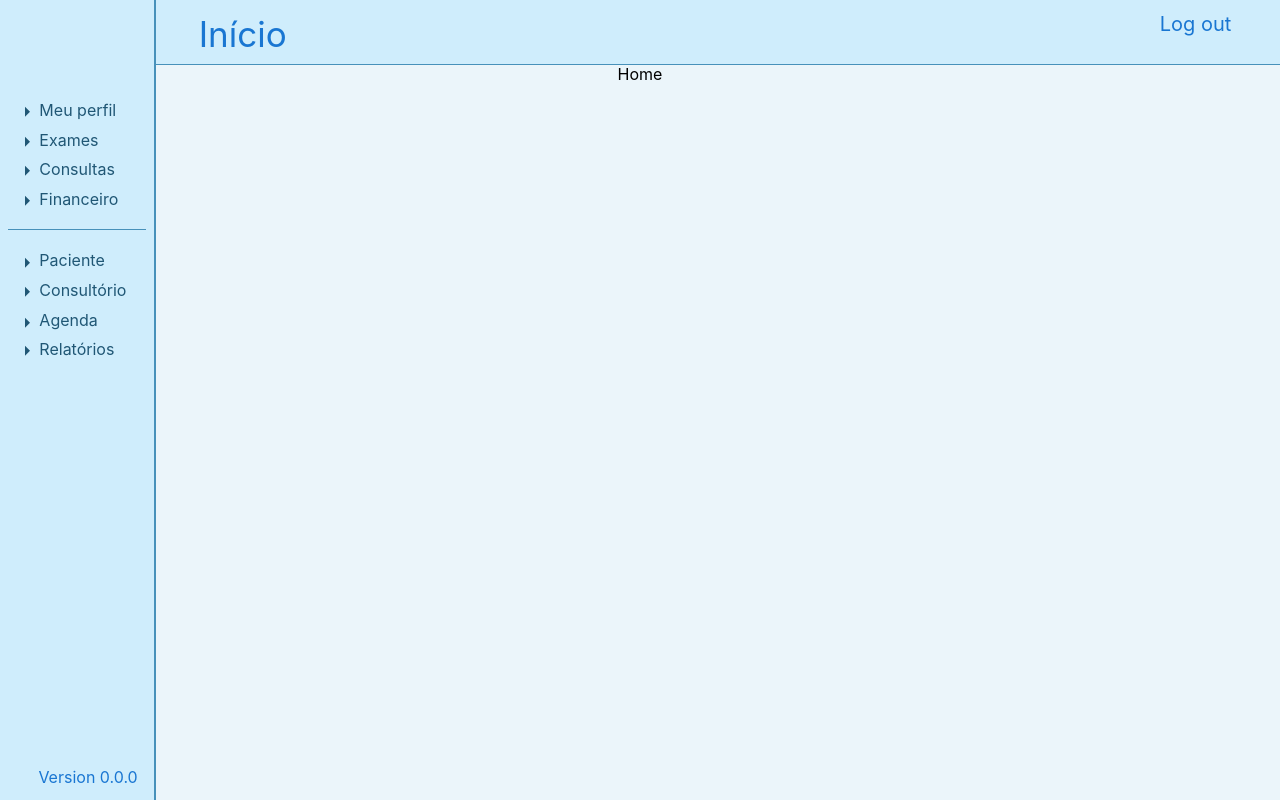
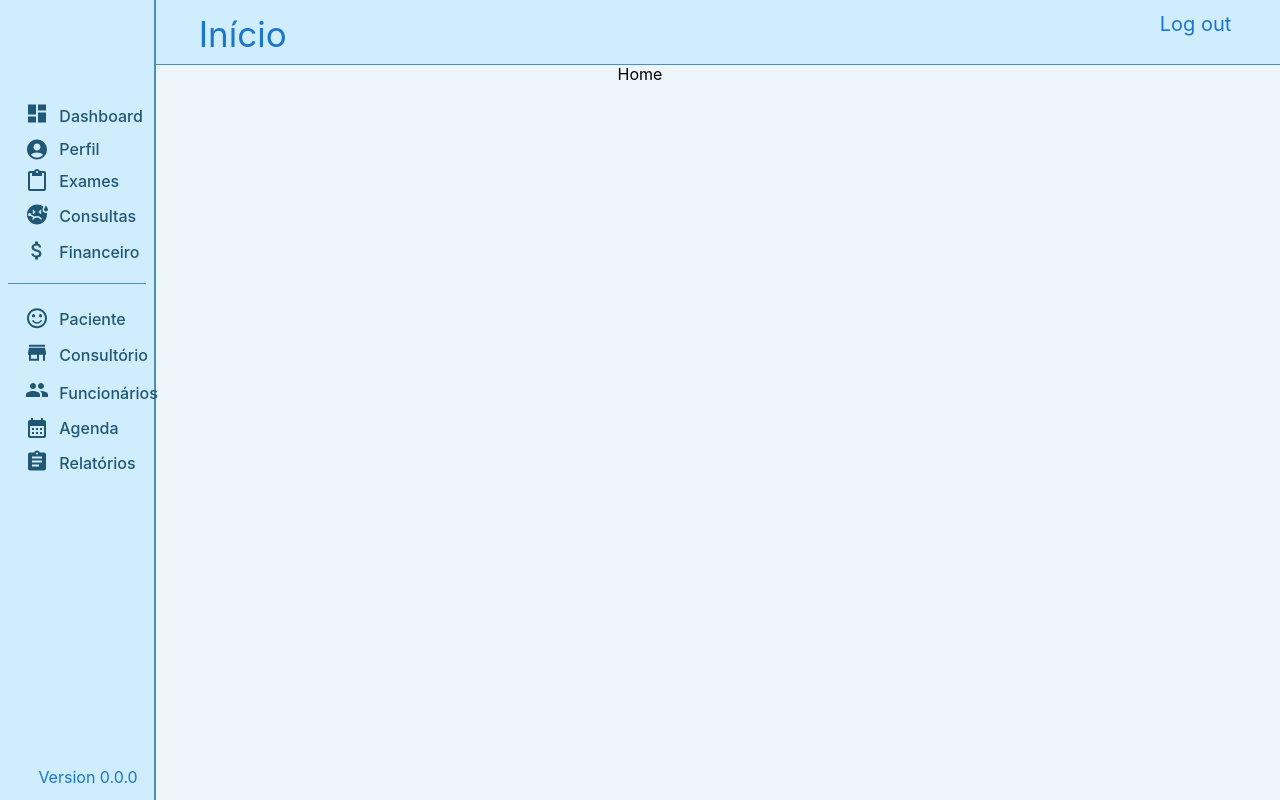
Before and after one commit to AndAccioly/PAC-frontend, a React (Create React App) app: page / in a window 1280 px wide. Shown: the top 800 px of the page. Built offline with nearby package versions, Linux system fonts and the light colour scheme.

Commit message:
Menu redesign

```diff
--- a/src/components/menu/MenuLateral.js
+++ b/src/components/menu/MenuLateral.js
@@ -1,35 +1,52 @@
 import * as React from 'react';
-import Typography from '@mui/material/Typography';
-import { Link } from "react-router-dom";
-import ArrowRightIcon from '@mui/icons-material/ArrowRight';
 import MenuLateralItem from './MenuLateralItem'
+import AccountCircleIcon from '@mui/icons-material/AccountCircle';
+import AssignmentIcon from '@mui/icons-material/Assignment';
+import AttachMoneyIcon from '@mui/icons-material/AttachMoney';
+import StoreIcon from '@mui/icons-material/Store';
+import CalendarMonthIcon from '@mui/icons-material/CalendarMonth';
+import ContentPasteIcon from '@mui/icons-material/ContentPaste';
+import SickIcon from '@mui/icons-material/Sick';
+import DashboardIcon from '@mui/icons-material/Dashboard';
+import SentimentSatisfiedAltIcon from '@mui/icons-material/SentimentSatisfiedAlt';
+import PeopleIcon from '@mui/icons-material/People';
 
 function LinkMenu(props) {
     const classes = props.classes;
-    return(
+    return (
         <div className={classes.menuLateral}>
             <div className={classes.menuLateralTopo}></div>
             <div className={classes.menuLateralItens}>
 
                 <MenuLateralItem
-                    titulo='Meu perfil'
+                    titulo='Dashboard'
                     classes={classes}
                     url='/perfil'
+                    icon={<DashboardIcon/>}
+                />
+                <MenuLateralItem
+                    titulo='Perfil'
+                    classes={classes}
+                    url='/perfil'
+                    icon={<AccountCircleIcon/>}
                 />
                 <MenuLateralItem
                     titulo='Exames'
                     classes={classes}
                     url='/exame'
+                    icon={<ContentPasteIcon/>}
                 />
                 <MenuLateralItem
                     titulo='Consultas'
                     classes={classes}
                     url='/consulta'
+                    icon={<SickIcon/>}
                 />
                 <MenuLateralItem
                     titulo='Financeiro'
                     classes={classes}
                     url='/financeiro'
+                    icon={<AttachMoneyIcon/>}
                 />
 
                 <div className={classes.menuLinha}></div>
@@ -38,21 +55,31 @@ function LinkMenu(props) {
                     titulo='Paciente'
                     classes={classes}
                     url='/paciente'
+                    icon={<SentimentSatisfiedAltIcon />}
                 />
                 <MenuLateralItem
                     titulo='Consultório'
                     classes={classes}
                     url='/consultorio'
+                    icon={<StoreIcon />}
+                />
+                <MenuLateralItem
+                    titulo='Funcionários'
+                    classes={classes}
+                    url='/consultorio'
+                    icon={<PeopleIcon />}
                 />
                 <MenuLateralItem
                     titulo='Agenda'
                     classes={classes}
                     url='/agenda'
+                    icon={<CalendarMonthIcon />}
                 />
                 <MenuLateralItem
                     titulo='Relatórios'
                     classes={classes}
                     url='/relatorios'
+                    icon={<AssignmentIcon />}
                 />
             </div>
             <div className={classes.versao}>Version 0.0.0</div>
--- a/src/components/menu/MenuLateralItem.js
+++ b/src/components/menu/MenuLateralItem.js
@@ -1,14 +1,51 @@
-import ArrowRightIcon from '@mui/icons-material/ArrowRight';
+import { makeStyles } from '@material-ui/core';
 import { Link } from "react-router-dom";
+import Cores from '../../util/cores';
+
+const useStyles = makeStyles({
+    menuLateralItemArrow: {
+        display: 'flex',
+        paddingLeft: '10%',
+        color: Cores.azul4,
+        "&:hover": {
+            background: Cores.azul0,
+            cursor: 'pointer',
+            color: Cores.azul4
+        }
+    },
+    menuLink: {
+        textDecoration: 'none',
+        display: 'flex',
+        color: Cores.azul4,
+        "&:hover": {
+            background: Cores.azul0,
+            cursor: 'pointer',
+        }
+    },
+    menuLateralItem:{
+        marginTop: '8%',
+        marginBottom: '5%',
+        textAlign: 'left',
+        marginLeft: '10px',
+        fontWeight: '500'
+    },
+    menuLateralIconArrow: {
+        transform: 'translateY(18%)',
+        marginLeft: '10px'
+    },
+})
 
 function MenuLateralItem(props) {
-    const classes = props.classes
 
+    const {icon, url, titulo} = props
+    const classes = useStyles()
     return (
-        <Link to={props.url} className={classes.menuLink}>
+        <Link to={url} className={classes.menuLink}>
             <div className={classes.menuLateralItemArrow}>
-                <ArrowRightIcon className={classes.menuLateralIconArrow} />
-                <div className={classes.menuLateralItem}>{props.titulo}</div>
+                <div className={classes.menuLateralIconArrow}>
+                    {icon}
+                </div>
+                <div className={classes.menuLateralItem}>{titulo}</div>
             </div>
         </Link>
 
--- a/src/styles.js
+++ b/src/styles.js
@@ -71,39 +71,11 @@ const useStyles = makeStyles({
         backgroundColor: Cores.azul1,
         minHeight: '8%',
     },
-    menuLateralItemArrow: {
-        display: 'flex',
-        paddingLeft: '10%',
-        color: Cores.azul4,
-        "&:hover": {
-            background: Cores.azul0,
-            cursor: 'pointer',
-            color: Cores.azul4
-        }
-    },
-    menuLateralIconArrow: {
-        transform: 'translateY(20%)',
-    },
-    menuLateralItem:{
-        marginTop: '5%',
-        marginBottom: '5%',
-        textAlign: 'left',
-    },
     menuLateralItens:{
         marginTop: '10%',
     },
     menuLateralTopo:{
         height: '10%'
-    },
-    menuLink: {
-        textDecoration: 'none',
-        display: 'flex',
-        color: Cores.azul4,
-        "&:hover": {
-            background: Cores.azul0,
-            cursor: 'pointer',
-            color: Cores.azul4
-        }
     },
     versao: {
         position:'fixed',
```
